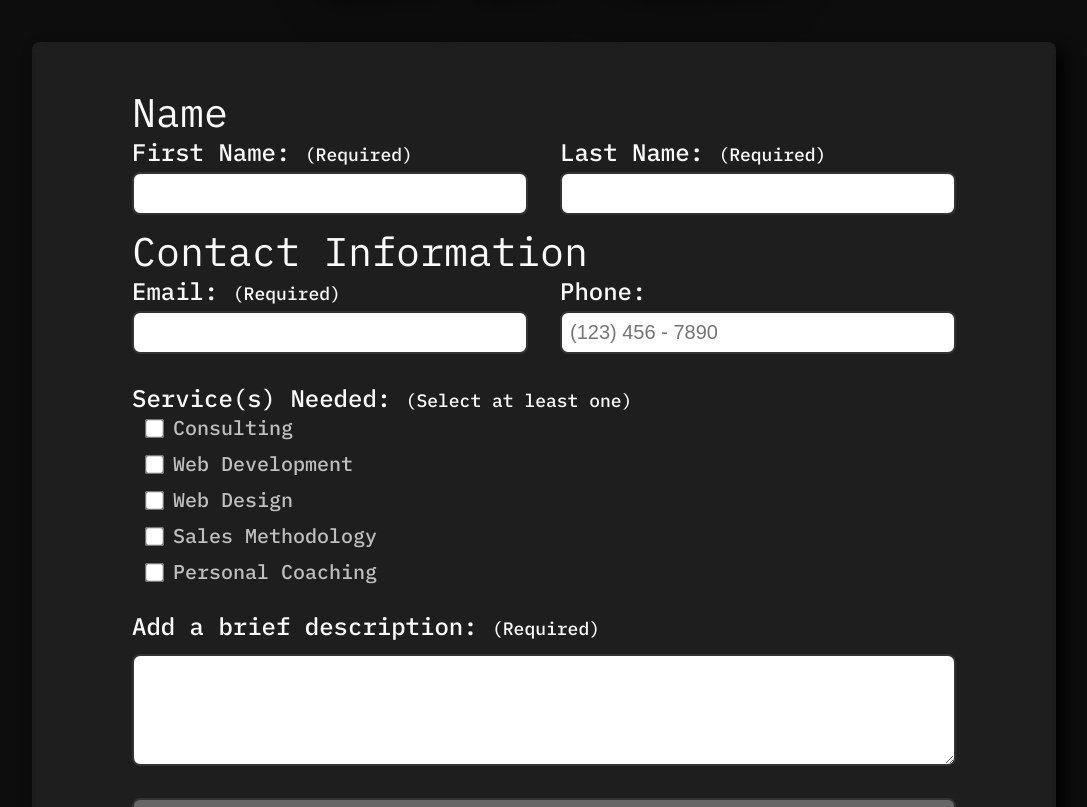
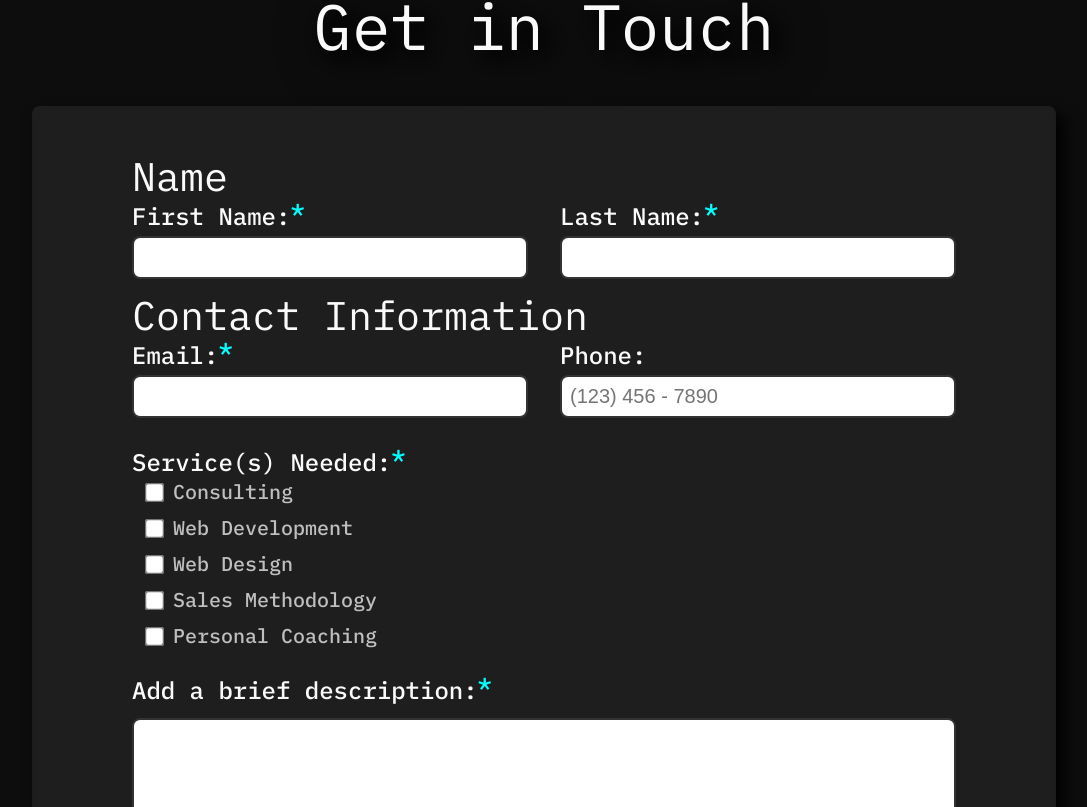
Before and after one commit to evan-baron/retcon-consulting, a Next.js app: page / in a window 1280 px wide. Shown: the part 3316-4123 px from the top of the page, without its empty margins (96-1183 px from the left). Built offline with nearby package versions, Linux system fonts and the light colour scheme; a web font is replaced by a local one.

Commit message:
commented out transparent mask

```diff
--- a/src/app/components/contact/Contact.tsx
+++ b/src/app/components/contact/Contact.tsx
@@ -124,9 +124,8 @@ function Contact({ id }: { id: string }) {
 						<fieldset className={styles['names-wrapper']}>
 							<legend className={styles.legend}>Name</legend>
 							<div className={styles['name-input']}>
-								<label htmlFor='firstName'>
-									First Name:{' '}
-									<span className={styles.required}>(Required)</span>
+								<label className={styles.required} htmlFor='firstName'>
+									First Name:
 								</label>
 								<input
 									type='text'
@@ -137,8 +136,8 @@ function Contact({ id }: { id: string }) {
 								/>
 							</div>
 							<div className={styles['name-input']}>
-								<label htmlFor='lastName'>
-									Last Name: <span className={styles.required}>(Required)</span>
+								<label className={styles.required} htmlFor='lastName'>
+									Last Name:
 								</label>
 								<input
 									type='text'
@@ -153,8 +152,8 @@ function Contact({ id }: { id: string }) {
 						<fieldset className={styles['communication-wrapper']}>
 							<legend className={styles.legend}>Contact Information</legend>
 							<div className={styles['communication-input']}>
-								<label htmlFor='email'>
-									Email: <span className={styles.required}>(Required)</span>
+								<label className={styles.required} htmlFor='email'>
+									Email:
 								</label>
 								<input
 									type='email'
@@ -180,9 +179,8 @@ function Contact({ id }: { id: string }) {
 						</fieldset>
 
 						<fieldset className={styles['services-wrapper']}>
-							<legend className={styles.h3}>
-								Service(s) Needed:{' '}
-								<span className={styles.required}>(Select at least one)</span>
+							<legend className={`${styles.h3} ${styles.required}`}>
+								Service(s) Needed:
 							</legend>
 							<div id='services' className={styles['services-checkboxes']}>
 								<label>
@@ -238,9 +236,8 @@ function Contact({ id }: { id: string }) {
 						</fieldset>
 
 						<div className={styles['message-wrapper']}>
-							<label htmlFor='message'>
-								Add a brief description:{' '}
-								<span className={styles.required}>(Required)</span>
+							<label className={styles.required} htmlFor='message'>
+								Add a brief description:
 							</label>
 							<textarea
 								id='message'
--- a/src/app/components/contact/contact.module.scss
+++ b/src/app/components/contact/contact.module.scss
@@ -84,10 +84,18 @@
 			}
 
 			.required {
-				font-size: 1.125rem;
+				position: relative;
+				// font-size: 1.125rem;
 
 				@media screen and (max-width: 500px) {
 					font-size: 0.875rem;
+				}
+
+				&::after {
+					position: absolute;
+					content: '*';
+					color: hsl(180, 100%, 50%);
+					transform: translateY(-0.5rem);
 				}
 			}
 
--- a/src/app/development/development.module.scss
+++ b/src/app/development/development.module.scss
@@ -15,6 +15,27 @@
 	}
 }
 
+.main {
+	width: 100%;
+	position: relative;
+	display: flex;
+	flex-direction: column;
+	min-height: 100vh;
+
+	.main-content {
+		position: relative;
+		width: 100%;
+		display: flex;
+		flex-direction: column;
+		gap: 4rem;
+		padding: 4rem 0;
+
+		@media screen and (max-width: 500px) {
+			overflow-x: hidden;
+		}
+	}
+}
+
 .development-wrapper {
 	width: 100%;
 	min-height: 100%;
@@ -24,7 +45,7 @@
 	align-items: center;
 	// margin-top: 4rem;
 	padding: 4rem 10%;
-	gap: 3rem;
+	gap: 4rem;
 	box-sizing: border-box !important;
 
 	h2 {
@@ -52,6 +73,12 @@
 			text-wrap: pretty;
 			text-shadow: 0.5rem 0.5rem 1rem black, 0.5rem 0.5rem 2rem black,
 				0.5rem 0.5rem 3rem black;
+
+			span {
+				font-weight: bold;
+				color: var(--gray1);
+				font-style: italic;
+			}
 		}
 	}
 
--- a/src/app/layout.tsx
+++ b/src/app/layout.tsx
@@ -6,6 +6,7 @@ import './globals.scss';
 // Components
 import BackgroundEffect from './components/background/BackgroundEffect';
 import Header from './components/header/Header';
+import Footer from './components/footer/Footer';
 
 // Context
 import { ContextProvider } from './context/AppContext';
@@ -187,6 +188,7 @@ export default function RootLayout({
 					<BackgroundEffect />
 					<Header />
 					{children}
+					<Footer />
 				</ContextProvider>
 			</body>
 		</html>
--- a/src/app/page.module.scss
+++ b/src/app/page.module.scss
@@ -11,6 +11,7 @@
 		display: flex;
 		flex-direction: column;
 		gap: 4rem;
+		padding: 4rem 0;
 
 		@media screen and (max-width: 500px) {
 			overflow-x: hidden;
--- a/src/app/page.tsx
+++ b/src/app/page.tsx
@@ -2,9 +2,6 @@
 import styles from './page.module.scss';
 
 // Component imports
-// import BackgroundEffect from './components/background/BackgroundEffect';
-// import Header from './components/header/Header';
-import Footer from './components/footer/Footer';
 import Hero from './components/hero/Hero';
 import Summary from './components/summary/Summary';
 import Services from './components/services/Services';
@@ -17,9 +14,7 @@ export default function Home() {
 		<>
 			<div id='top'></div>
 			<main className={styles.main}>
-				{/* <BackgroundEffect /> */}
 				<div className={styles['main-content']}>
-					{/* <Header /> */}
 					<Hero />
 					<Summary />
 					<Services id='services' />
@@ -27,7 +22,6 @@ export default function Home() {
 					{/* <Process /> */}
 					{/* <About id='about' /> */}
 					{/* <section className={styles['previous-work']}>Previous Work</section> */}
-					<Footer />
 				</div>
 			</main>
 		</>
```
Also changed, not shown: src/app/components/timeline/Timeline.tsx (+14 -7 lines), src/app/development/page.tsx (+21 -21 lines).
